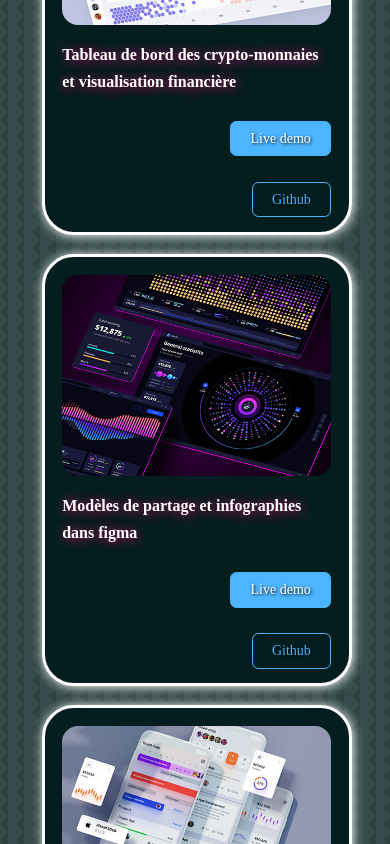
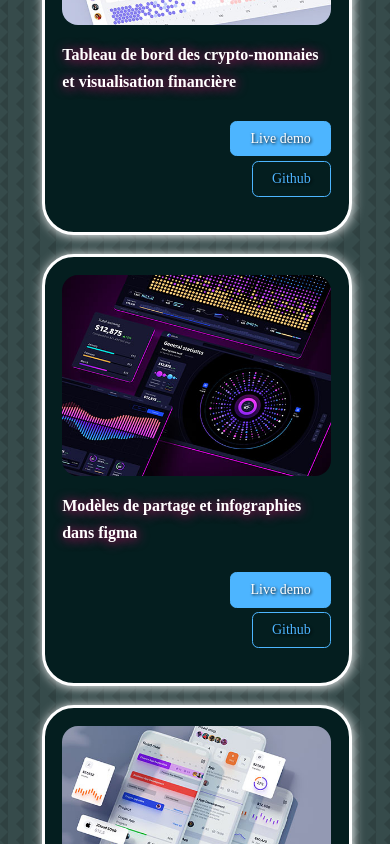
Before and after one commit to Mouhamed1003/keenprogrammer.com, a React (Create React App) app: page / in a window 390 px wide. Shown: the part 6000-6844 px from the top of the page. Built offline with nearby package versions, Linux system fonts and the light colour scheme.

Commit message:
Update portfolio.css

```diff
--- a/src/components/portfolio/portfolio.css
+++ b/src/components/portfolio/portfolio.css
@@ -99,7 +99,7 @@
     }
     .portfolio_item-cta {
         flex-direction: column-reverse;
-        gap: 1.6rem;
+        gap: 0.3rem;
         align-items: flex-end;
     }
     .portfolio_item h3 {
@@ -123,7 +123,7 @@
     }
     .portfolio_item-cta {
         flex-direction: column-reverse;
-        gap: 1.6rem;
+        gap: 0.3rem;
         align-items: flex-end;
     }
     #portfolio h5 {
```
